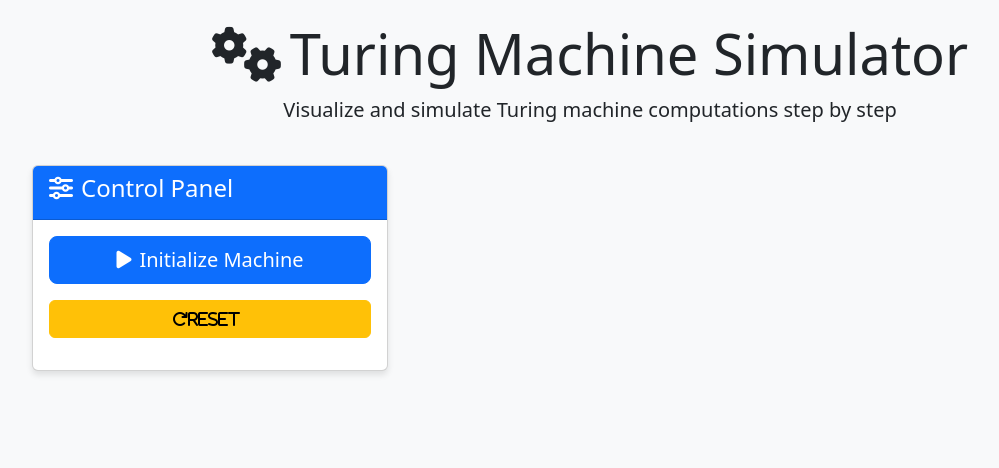
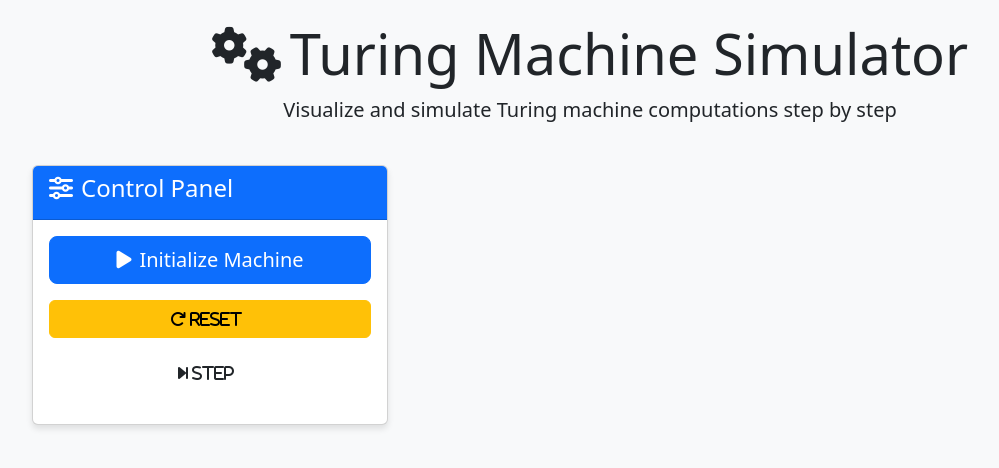
Before and after one commit to pouyatavakoli/TuringMachine-Simulator, a Flask app: page / in a window 1280 px wide. Shown: the top 468 px of the page, without its empty margins (50-1049 px from the left). Run offline with Flask 3, Linux system fonts and the light colour scheme; parts of the project's set-up code (start-up, migrations or seed data) failed here and were passed over.

Commit message:
feat: add step button

```diff
--- a/app/routes.py
+++ b/app/routes.py
@@ -16,3 +16,8 @@ def initialize_machine():
 def reset_machine():
     # TODO: implementation
     return jsonify({"status": "reset"})
+
+@main_bp.route('/api/step', methods=['POST'])
+def step_machine():
+    # TODO: implementation
+    return jsonify({"status": "stepped"})
--- a/app/static/js/script.js
+++ b/app/static/js/script.js
@@ -2,6 +2,7 @@ const TMSimulator = (() => {
     function init() {
         $('#initBtn').on('click', handleInit);
         $('#resetBtn').on('click', handleReset);
+        $('#stepBtn').on('click', handleStep)
     }
 
     function handleInit() {
@@ -12,6 +13,9 @@ const TMSimulator = (() => {
         console.log("Reset btn clicked");
         // TODO: reset logic
     }
+    function handleStep(){
+        console.log("reset button clicked");
+    }
 
     return { init };
 })();
--- a/app/templates/index.html
+++ b/app/templates/index.html
@@ -45,7 +45,12 @@
               </div>
               <div class="d-grid gap-2 mb-3">
                 <button id="resetBtn" class="btn btn-warning">
-                    <i class="fas fa-redo me-2">reset</i>
+                    <i class="fas fa-redo me-2"> reset</i>
+                </button>
+              </div>
+              <div class="d-flex justify-content-center mb-3">
+                <button id="stepBtn" class="btn btn-sucess btn-action">
+                    <i class="fa fa-step-forward me-2">  step</i>
                 </button>
               </div>
             </div>
```
